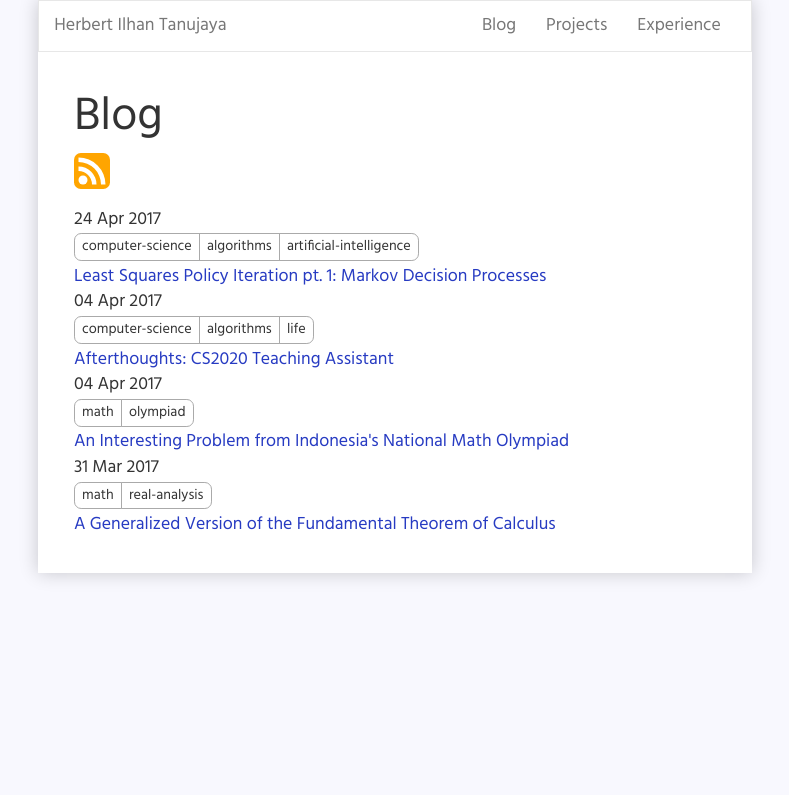
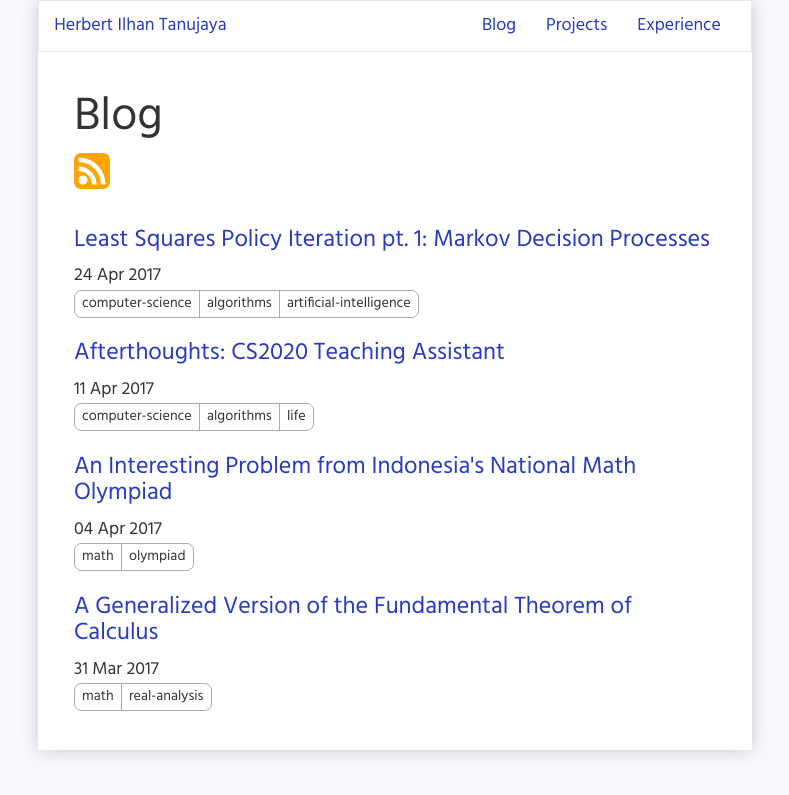
Before and after one commit to Skaty/donjar.github.io, a Jekyll site: the page built from pages/blog.html, in a window 1280 px wide. Shown: the top 795 px of the page, without its empty margins (245-1034 px from the left). Built offline with Jekyll 4.4.1, drawn with Linux system fonts in a browser that asks for light colours.

Commit message:
change size, update date

```diff
--- a/_posts/2017-04-11-afterthoughts-cs2020-teaching-assistant.md
+++ b/_posts/2017-04-11-afterthoughts-cs2020-teaching-assistant.md
@@ -1,7 +1,7 @@
 ---
 layout: post
 mathjax: false
-date: 2017-04-04
+date: 2017-04-11
 title: "Afterthoughts: CS2020 Teaching Assistant"
 categories: computer-science algorithms life
 ---
--- a/pages/blog.html
+++ b/pages/blog.html
@@ -5,11 +5,11 @@ permalink: /blog
 ---
 <a href="/feed.xml"><img src="/images/feed.svg" class="rss-img" alt="RSS"></a>
 {% for post in site.posts %}
+  <div><a href={{ post.url }} class="h3 blog-index-title">{{ post.title }}</a></div>
   <div>
     <div class="blog-index-date">{{ post.date | date: "%d %b %Y" }}</div>
     <div class="tags">
       {% for tag in post.categories %}<span class="tag">{{ tag }}</span>{% endfor %}
     </div>
   </div>
-  <div><a href={{ post.url }}>{{ post.title }}</a></div>
 {% endfor %}
--- a/style.scss
+++ b/style.scss
@@ -24,7 +24,7 @@ h2 {
 }
 
 a {
-  color: $link-color;
+  color: $link-color !important;
 
   &:hover {
     text-decoration: none;
@@ -129,3 +129,7 @@ img {
   margin-left: -1px;
   padding: 0.1em 0.5em;
 }
+
+.blog-index-title {
+  display: inline-block;
+}
```
